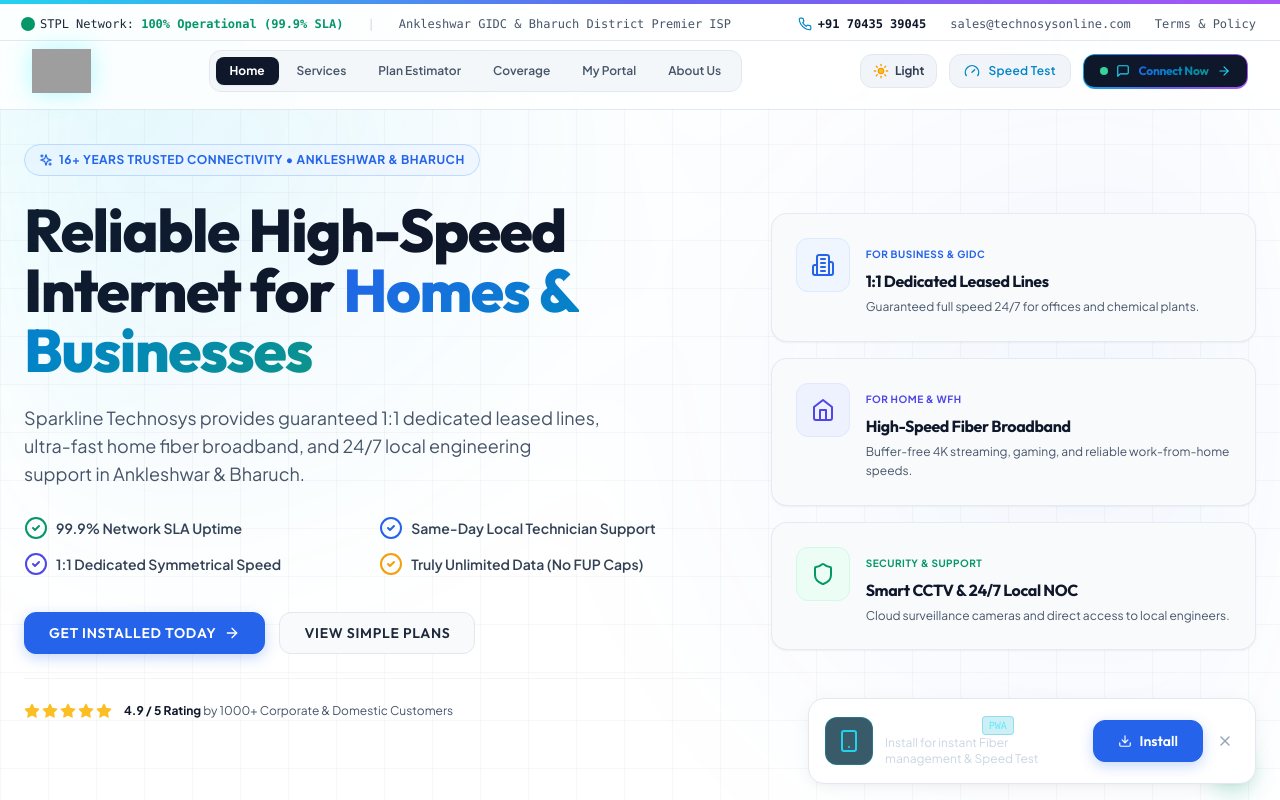
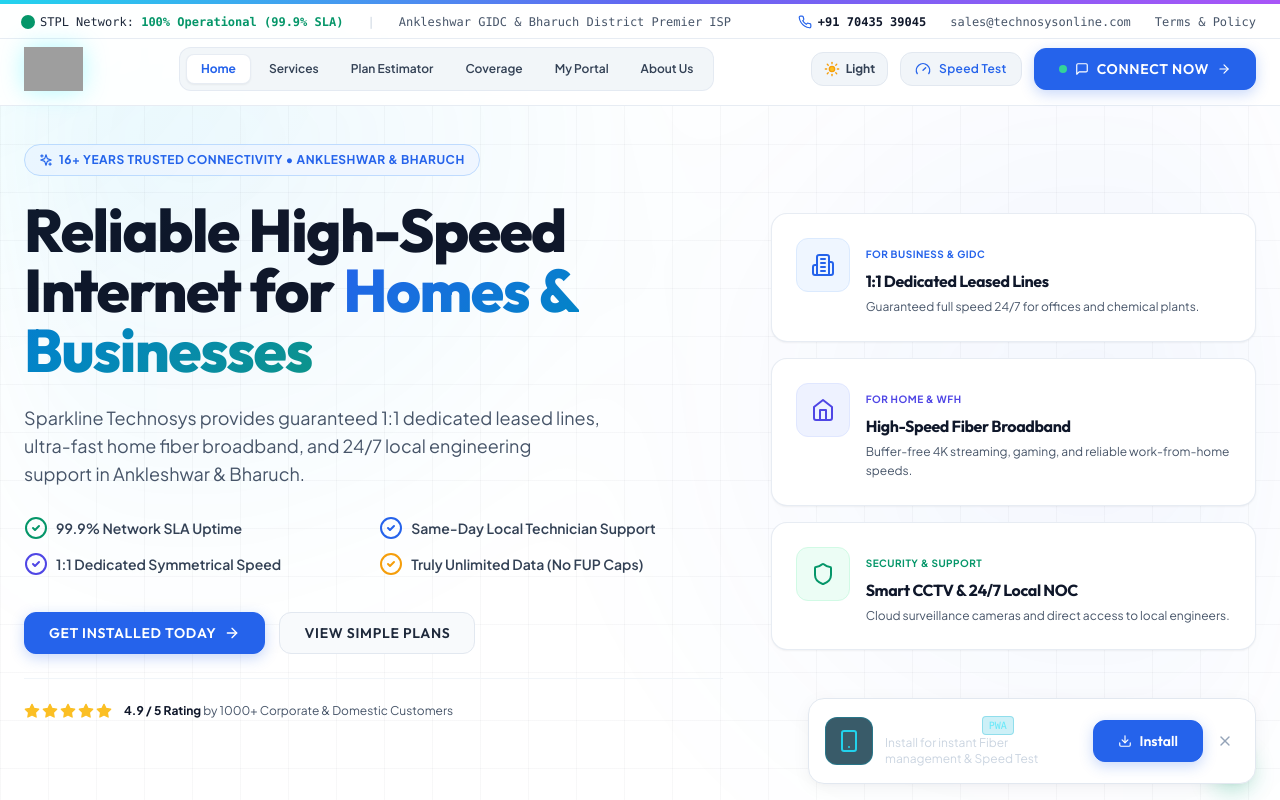
Before and after one commit to khansaood11/technosys-website, a React (Vite) app: page / in a window 1280 px wide. Shown: the top 800 px of the page. Built offline with nearby package versions, Linux system fonts and the light colour scheme; grey boxes are pictures that could not be loaded.

Commit message:
Force pure white and light slate theme by default across App, Navbar, and Hero to eliminate dark theme bleeding

```diff
--- a/src/App.jsx
+++ b/src/App.jsx
@@ -30,10 +30,8 @@
   const [policyModalOpen, setPolicyModalOpen] = useState(false);
   const [activePolicyDoc, setActivePolicyDoc] = useState('Terms & Conditions');
 
-  // Light / Dark Theme State (Defaults to Light mode for clean business presentation, togglable to dark)
-  const [theme, setTheme] = useState(() => {
-    return localStorage.getItem('technosys-theme') || 'light';
-  });
+  // Crisp Light Theme State (100% Light by default)
+  const [theme, setTheme] = useState('light');
 
   useEffect(() => {
     document.documentElement.setAttribute('data-theme', theme);
@@ -50,7 +48,7 @@
   };
 
   return (
-    <div className="min-h-screen bg-slate-50 dark:bg-[#060B18] text-slate-900 dark:text-[#FAFAFA] selection:bg-cyan-500 selection:text-black flex flex-col justify-between overflow-x-hidden relative transition-colors duration-300">
+    <div className="min-h-screen bg-[#F8FAFC] text-slate-900 selection:bg-blue-600 selection:text-white flex flex-col justify-between overflow-x-hidden relative transition-colors duration-300">
 
       {/* 1. Initial Network Preloader Animation */}
       <NetworkPreloader />
@@ -61,10 +59,10 @@
       {/* 3. Mouse Spotlight Glow Following Cursor */}
       <MouseSpotlight />
 
-      {/* 4. Global Animated Optical Fiber Background */}
+      {/* 4. Global Animated Fiber Background */}
       <FiberOpticBackground />
 
-      {/* Clean Navbar */}
+      {/* Crisp Light Navbar */}
       <Navbar
         activeTab={activeTab}
         setActiveTab={setActiveTab}
@@ -74,7 +72,7 @@
         toggleTheme={toggleTheme}
       />
 
-      {/* Main Single Streamlined View */}
+      {/* Main Streamlined View */}
       <main className="flex-1 relative z-10">
         {activeTab === 'home' && (
           <div className="animate-fadeIn space-y-4">
--- a/src/components/Navbar.jsx
+++ b/src/components/Navbar.jsx
@@ -34,37 +34,37 @@
   return (
     <header className={`fixed top-0 left-0 right-0 z-50 transition-all duration-200 ${
       scrolled
-        ? 'bg-white/95 dark:bg-[#09090B]/95 backdrop-blur-md border-b border-slate-200 dark:border-zinc-800 py-3 shadow-xl'
-        : 'bg-white/80 dark:bg-[#09090B]/80 backdrop-blur-sm py-4 border-b border-slate-200 dark:border-zinc-900'
+        ? 'bg-white/95 backdrop-blur-md border-b border-slate-200 py-3 shadow-sm'
+        : 'bg-white/90 backdrop-blur-sm py-3.5 border-b border-slate-200/80'
     }`}>
 
       {/* Top Info Bar */}
-      <div className="hidden lg:block border-b border-slate-200 dark:border-zinc-900 pb-2 mb-2 text-xs text-slate-600 dark:text-zinc-400 font-mono">
-        <div className="w-full px-6 flex justify-between items-center max-w-[1440px] mx-auto">
+      <div className="hidden lg:block border-b border-slate-200/80 pb-2 mb-2 text-xs text-slate-600 font-mono">
+        <div className="w-full px-6 flex justify-between items-center max-w-[1280px] mx-auto">
           <div className="flex items-center gap-6">
             <span className="flex items-center gap-2">
               <span className="live-indicator"></span>
-              <span className="text-slate-800 dark:text-zinc-300">STPL Network: <span className="text-emerald-600 dark:text-emerald-400 font-bold">100% Operational (99.9% SLA)</span></span>
+              <span className="text-slate-800">STPL Network: <span className="text-emerald-600 font-bold">100% Operational (99.9% SLA)</span></span>
             </span>
-            <span className="text-slate-300 dark:text-zinc-800">|</span>
-            <span>Ankleshwar GIDC & Bharuch District Premier ISP</span>
+            <span className="text-slate-300">|</span>
+            <span className="text-slate-600">Ankleshwar GIDC & Bharuch District Premier ISP</span>
           </div>
           <div className="flex items-center gap-6">
-            <a href="tel:+917043539045" className="flex items-center gap-1.5 hover:text-sky-600 dark:hover:text-cyan-400 transition-colors font-bold text-slate-900 dark:text-white">
-              <Phone className="w-3.5 h-3.5 text-sky-600 dark:text-cyan-400" />
+            <a href="tel:+917043539045" className="flex items-center gap-1.5 hover:text-blue-600 transition-colors font-bold text-slate-900">
+              <Phone className="w-3.5 h-3.5 text-blue-600" />
               <span>+91 70435 39045</span>
             </a>
-            <a href="mailto:sales@technosysonline.com" className="hover:text-sky-600 dark:hover:text-cyan-400 transition-colors">
+            <a href="mailto:sales@technosysonline.com" className="hover:text-blue-600 transition-colors">
               sales@technosysonline.com
             </a>
-            <button onClick={() => onOpenPolicy('Terms & Conditions')} className="hover:text-sky-600 dark:hover:text-cyan-400 transition-colors">
+            <button onClick={() => onOpenPolicy('Terms & Conditions')} className="hover:text-blue-600 transition-colors">
               Terms & Policy
             </button>
           </div>
         </div>
       </div>
 
-      <div className="w-full px-4 sm:px-8 max-w-[1440px] mx-auto flex items-center justify-between gap-4">
+      <div className="w-full px-4 sm:px-6 max-w-[1280px] mx-auto flex items-center justify-between gap-4">
 
         {/* Brand Logo */}
         <button onClick={() => setActiveTab('home')} className="text-left focus:outline-none shrink-0">
@@ -72,15 +72,15 @@
         </button>
 
         {/* Desktop Nav Links */}
-        <nav className="hidden md:flex items-center gap-1 text-xs font-semibold text-slate-700 dark:text-zinc-300 bg-slate-100/80 dark:bg-zinc-900/90 p-1.5 rounded-xl border border-slate-200 dark:border-zinc-800">
+        <nav className="hidden md:flex items-center gap-1 text-xs font-semibold text-slate-700 bg-slate-100/90 p-1.5 rounded-xl border border-slate-200/80">
           {navItems.map((item) => (
             <button
               key={item.id}
               onClick={() => setActiveTab(item.id)}
               className={`px-3.5 py-1.5 rounded-lg transition-all ${
                 activeTab === item.id
-                  ? 'bg-slate-900 text-white dark:bg-zinc-100 dark:text-zinc-950 font-bold shadow-sm'
-                  : 'text-slate-600 hover:text-slate-900 dark:text-zinc-300 dark:hover:text-white hover:bg-slate-200/60 dark:hover:bg-zinc-800/80'
+                  ? 'bg-white text-blue-600 font-bold shadow-sm border border-slate-200/80'
+                  : 'text-slate-700 hover:text-slate-900 hover:bg-white/60'
               }`}
             >
               {item.label}
@@ -88,13 +88,13 @@
           ))}
         </nav>
 
-        {/* Header Controls: Light/Dark Theme Switcher, Speed Test & Connect Now CTA */}
+        {/* Header Controls: Speed Test & CONNECT NOW CTA */}
         <div className="hidden md:flex items-center gap-3 shrink-0">
 
           {/* Light / Dark Mode Toggle Button */}
           <button
             onClick={toggleTheme}
-            className="flex items-center gap-1.5 px-3 py-2 rounded-xl bg-slate-100 hover:bg-slate-200 dark:bg-zinc-900 dark:hover:bg-zinc-800 border border-slate-200 dark:border-zinc-700 text-xs font-bold text-slate-700 dark:text-amber-300 transition-all"
+            className="flex items-center gap-1.5 px-3 py-2 rounded-xl bg-slate-100 hover:bg-slate-200 border border-slate-200 text-xs font-bold text-slate-700 transition-all"
             title="Toggle Light / Dark Mode Theme"
           >
             {theme === 'light' ? (
@@ -104,7 +104,7 @@
               </>
             ) : (
               <>
-                <Moon className="w-4 h-4 text-cyan-400 fill-cyan-400" />
+                <Moon className="w-4 h-4 text-blue-600 fill-blue-600" />
                 <span>Dark</span>
               </>
             )}
@@ -113,28 +113,21 @@
           {/* Speed Test Button */}
           <button
             onClick={onOpenSpeedTest}
-            className="flex items-center gap-2 px-3.5 py-2 rounded-xl bg-slate-100 dark:bg-zinc-900 hover:bg-slate-200 dark:hover:bg-zinc-800 border border-slate-200 dark:border-zinc-700 text-sky-600 dark:text-cyan-400 text-xs font-semibold tracking-wide transition-all"
+            className="flex items-center gap-2 px-3.5 py-2 rounded-xl bg-slate-100 hover:bg-slate-200 border border-slate-200 text-blue-600 text-xs font-semibold tracking-wide transition-all"
           >
             <Gauge className="w-4 h-4" />
             <span>Speed Test</span>
           </button>
 
-          {/* CONNECT NOW GRADIENT CTA BUTTON */}
+          {/* CONNECT NOW CTA BUTTON */}
           <button
             onClick={() => setActiveTab('contact')}
-            className={`relative p-[1.5px] rounded-xl transition-all duration-300 hover:scale-105 ${
-              activeTab === 'contact'
-                ? 'ring-2 ring-sky-500 dark:ring-cyan-400 ring-offset-2 ring-offset-white dark:ring-offset-black'
-                : 'hover:shadow-lg hover:shadow-sky-500/25 dark:hover:shadow-cyan-500/25'
-            }`}
+            className="btn-primary py-2 px-4 text-xs font-bold uppercase tracking-wider shadow-md hover:shadow-lg transition-all flex items-center gap-2"
           >
-            <div className="absolute inset-0 bg-gradient-to-r from-sky-500 via-indigo-500 to-purple-500 dark:from-cyan-500 dark:via-red-500 dark:to-indigo-500 rounded-xl animate-gradient-x"></div>
-            <div className="relative px-4 py-2 bg-slate-900 dark:bg-zinc-950 rounded-[10px] flex items-center gap-2 font-bold text-xs text-white group">
-              <span className="w-2 h-2 rounded-full bg-emerald-400 animate-ping"></span>
-              <MessageSquare className="w-3.5 h-3.5 text-cyan-400" />
-              <span className="gradient-text font-heading">Connect Now</span>
-              <ArrowRight className="w-3.5 h-3.5 text-cyan-400 group-hover:translate-x-1 transition-transform" />
-            </div>
+            <span className="w-2 h-2 rounded-full bg-emerald-400 animate-ping"></span>
+            <MessageSquare className="w-3.5 h-3.5" />
+            <span>Connect Now</span>
+            <ArrowRight className="w-3.5 h-3.5" />
           </button>
 
         </div>
@@ -143,14 +136,14 @@
         <div className="flex items-center gap-2 md:hidden">
           <button
             onClick={toggleTheme}
-            className="p-2 rounded-xl bg-slate-100 dark:bg-zinc-900 border border-slate-200 dark:border-zinc-800 text-slate-700 dark:text-amber-300"
+            className="p-2 rounded-xl bg-slate-100 border border-slate-200 text-slate-700"
           >
-            {theme === 'light' ? <Sun className="w-4 h-4 text-amber-500" /> : <Moon className="w-4 h-4 text-cyan-400" />}
+            {theme === 'light' ? <Sun className="w-4 h-4 text-amber-500" /> : <Moon className="w-4 h-4 text-blue-600" />}
           </button>
 
           <button
             onClick={() => setMobileMenuOpen(!mobileMenuOpen)}
-            className="p-2.5 rounded-xl bg-slate-100 dark:bg-zinc-900 border border-slate-200 dark:border-zinc-800 text-slate-700 dark:text-zinc-300 hover:text-slate-900 dark:hover:text-white"
+            className="p-2 rounded-xl bg-slate-100 border border-slate-200 text-slate-700 hover:text-slate-900"
           >
             {mobileMenuOpen ? <X className="w-5 h-5" /> : <Menu className="w-5 h-5" />}
           </button>
@@ -166,7 +159,7 @@
             animate={{ opacity: 1, y: 0 }}
             exit={{ opacity: 0, y: -20 }}
             transition={{ duration: 0.25, ease: 'easeOut' }}
-            className="md:hidden bg-white dark:bg-[#09090B] border-b border-slate-200 dark:border-zinc-800 px-6 py-6 flex flex-col gap-2.5 text-slate-900 dark:text-zinc-200 shadow-2xl w-full"
+            className="md:hidden bg-white border-b border-slate-200 px-6 py-6 flex flex-col gap-2.5 text-slate-900 shadow-xl w-full"
           >
             {navItems.map((item) => (
               <button
@@ -174,8 +167,8 @@
                 onClick={() => { setActiveTab(item.id); setMobileMenuOpen(false); }}
                 className={`text-left py-3 px-4 rounded-xl text-sm font-semibold transition-all ${
                   activeTab === item.id
-                    ? 'bg-slate-100 dark:bg-zinc-800 text-sky-600 dark:text-cyan-400 border border-slate-200 dark:border-cyan-500/30 font-bold'
-                    : 'hover:text-slate-900 dark:hover:text-white hover:bg-slate-50 dark:hover:bg-zinc-900'
+                    ? 'bg-slate-100 text-blue-600 border border-slate-200 font-bold'
+                    : 'hover:text-slate-900 hover:bg-slate-50'
                 }`}
               >
                 {item.label}
@@ -186,22 +179,19 @@
             <div className="pt-2">
               <button
                 onClick={() => { setActiveTab('contact'); setMobileMenuOpen(false); }}
-                className="w-full relative p-[1.5px] rounded-xl overflow-hidden shadow-xl"
+                className="w-full btn-primary py-3 px-4 text-sm font-bold flex items-center justify-center gap-2"
               >
-                <div className="absolute inset-0 bg-gradient-to-r from-sky-500 via-indigo-500 to-purple-500 dark:from-cyan-500 dark:via-red-500 dark:to-indigo-500"></div>
-                <div className="relative py-3 px-4 bg-slate-900 dark:bg-zinc-950 rounded-[10px] flex items-center justify-center gap-2 font-bold text-sm text-white">
-                  <span className="w-2 h-2 rounded-full bg-emerald-400 animate-ping"></span>
-                  <MessageSquare className="w-4 h-4 text-cyan-400" />
-                  <span className="gradient-text font-heading">Connect Now</span>
-                  <ArrowRight className="w-4 h-4 text-cyan-400" />
-                </div>
+                <span className="w-2 h-2 rounded-full bg-emerald-400 animate-ping"></span>
+                <MessageSquare className="w-4 h-4" />
+                <span>Connect Now</span>
+                <ArrowRight className="w-4 h-4" />
               </button>
             </div>
 
-            <div className="pt-3 border-t border-slate-200 dark:border-zinc-800/80 flex flex-col gap-2.5">
+            <div className="pt-3 border-t border-slate-200 flex flex-col gap-2.5">
               <a
                 href="tel:+917043539045"
-                className="flex items-center justify-center gap-2 py-3 rounded-xl bg-emerald-500/10 border border-emerald-500/30 text-emerald-600 dark:text-emerald-400 font-bold text-xs"
+                className="flex items-center justify-center gap-2 py-3 rounded-xl bg-emerald-50 border border-emerald-200 text-emerald-700 font-bold text-xs"
               >
                 <Phone className="w-4 h-4" />
                 <span>Call Hotline: +91 70435 39045</span>
@@ -209,7 +199,7 @@
 
               <button
                 onClick={() => { setMobileMenuOpen(false); onOpenSpeedTest(); }}
-                className="flex items-center justify-center gap-2 py-3 rounded-xl bg-slate-100 dark:bg-zinc-900 border border-slate-200 dark:border-zinc-700 text-sky-600 dark:text-cyan-400 font-semibold text-xs"
+                className="flex items-center justify-center gap-2 py-3 rounded-xl bg-slate-100 border border-slate-200 text-blue-600 font-semibold text-xs"
               >
                 <Gauge className="w-4 h-4" />
                 <span>Launch Live Speed Test</span>
```
Also changed, not shown: src/components/ExecutiveHero.jsx (+27 -27 lines), 1 other file (tests, documents, lock files or other folders).
